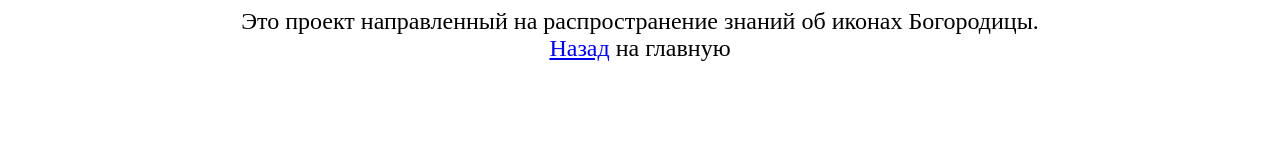
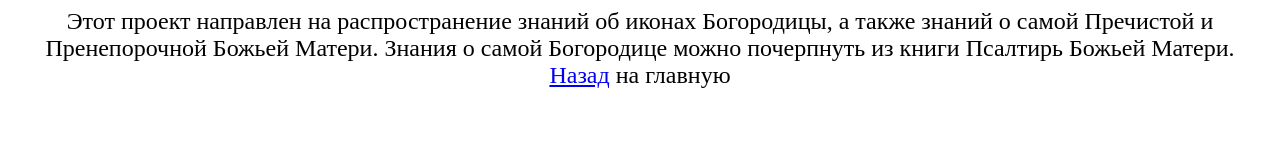
Before and after one commit to bogorodica/about, a plain HTML site: page index.html in a window 1280 px wide. Drawn offline with Linux system fonts and the light colour scheme.

Commit message:
Update index.html

```diff
--- a/index.html
+++ b/index.html
@@ -15,7 +15,9 @@
   </head>
   <body>
     <div>
-      <span>Это проект направленный на распространение знаний об иконах Богородицы.</span>
+      <span>Этот проект направлен на распространение знаний об иконах Богородицы,
+        а также знаний о самой Пречистой и Пренепорочной Божьей Матери.</span>
+      <span>Знания о самой Богородице можно почерпнуть из книги Псалтирь Божьей Матери.</span>
       <br>
       <span><a href="https://bogorodica.github.io/bogorodica">Назад</a> на главную</span>
     </div>
```
